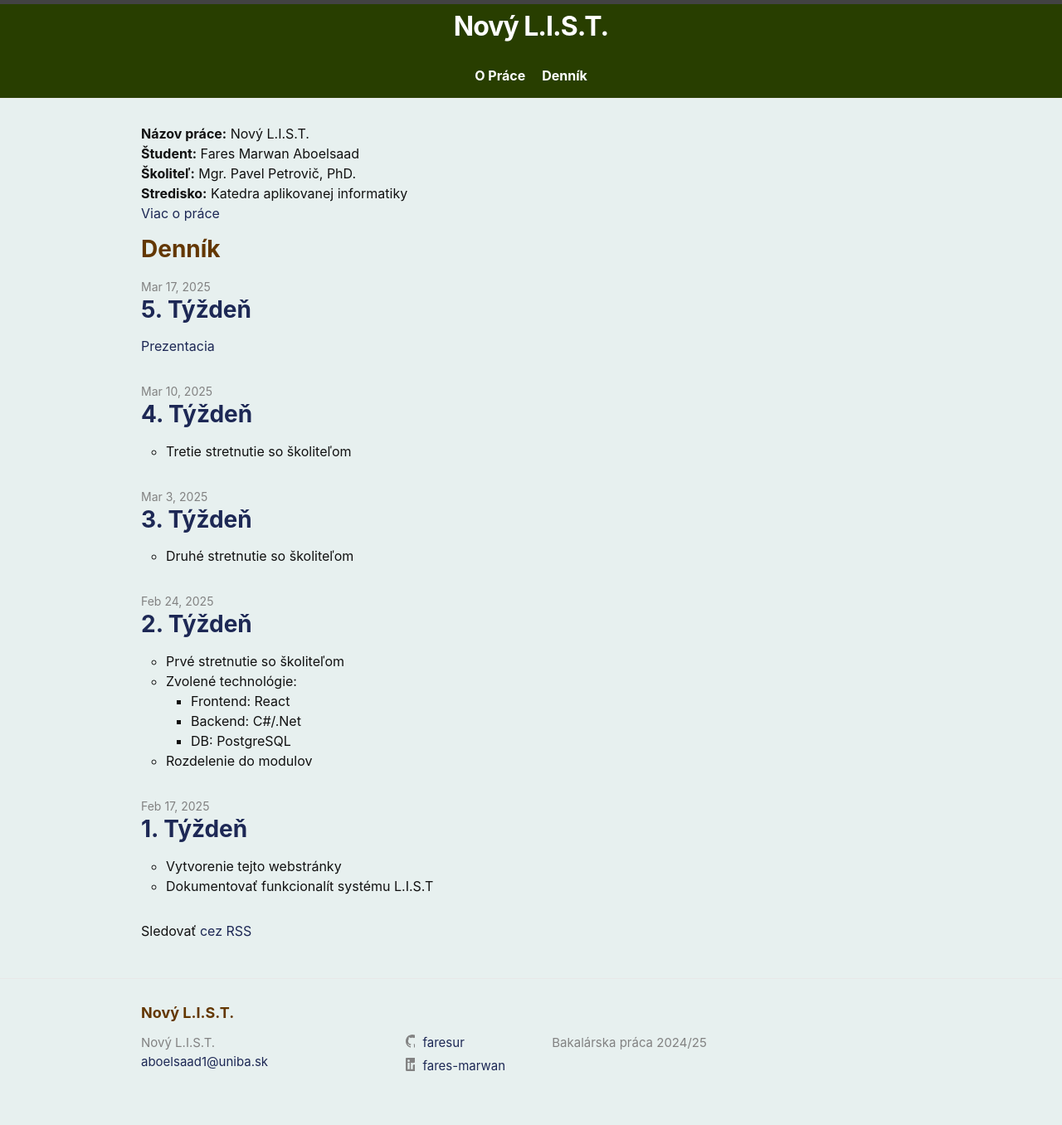
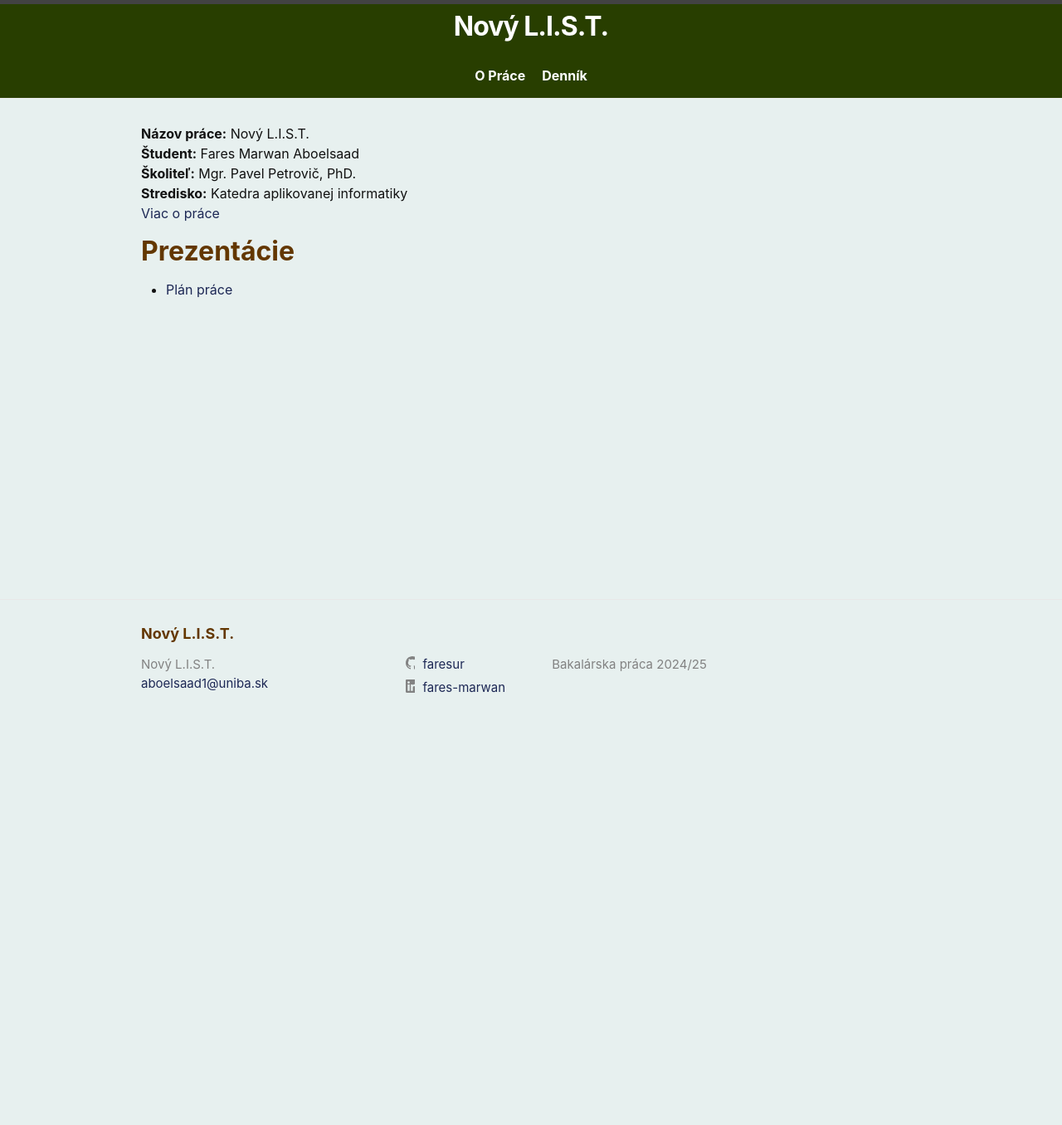
Before and after one commit to faresur/new-list-website, a Jekyll site: the page built from index.markdown, in a window 1280 px wide. Shown: the whole page at 83% size. Built offline with Jekyll 4.4.1, drawn with Linux system fonts in a browser that asks for light colours; after the commit the page ends 900 px from its top, so only the background shows below that.

```diff
--- a/_layouts/home.html
+++ b/_layouts/home.html
@@ -9,26 +9,4 @@ layout: default
 
   {{ content }}
 
-  {%- if site.posts.size > 0 -%}
-    <h2 class="post-list-heading">{{ page.list_title | default: "Denník" }}</h2>
-    <ul class="post-list">
-      {%- for post in site.posts -%}
-      <li>
-        {%- assign date_format = site.minima.date_format | default: "%b %-d, %Y" -%}
-        <span class="post-meta">{{ post.date | date: date_format }}</span>
-        <h3>
-          <a class="post-link" href="{{ post.url | relative_url }}">
-            {{ post.title | escape }}
-          </a>
-        </h3>
-        {%- if site.show_excerpts -%}
-          {{ post.excerpt }}
-        {%- endif -%}
-      </li>
-      {%- endfor -%}
-    </ul>
-
-    <p class="rss-subscribe">Sledovať <a href="{{ "/feed.xml" | relative_url }}">cez RSS</a></p>
-  {%- endif -%}
-
 </div>
--- a/_posts/2025-03-17-tyzden05.markdown
+++ b/_posts/2025-03-17-tyzden05.markdown
@@ -5,4 +5,5 @@ date:   2025-03-17 08:00:00 +0100
 categories: dennik
 ---
 
-[Prezentacia](/~aboelsaad1/assets/presentation.pdf)
+
+- Napisal som špecifikaciu LIST-u
--- a/_sass/list/_layout.scss
+++ b/_sass/list/_layout.scss
@@ -25,7 +25,7 @@
   }
 
   a:hover {
-    color: $list-brown;
+    color: lighten($list-brown, 50);
     text-transform: none !important;
   }
 
@@ -51,7 +51,7 @@
     line-height: $base-line-height;
 
     &:hover {
-      color: $list-lightgreen;
+      color: lighten($list-brown, 50);
       text-transform: none !important;
     }
 
--- a/index.markdown
+++ b/index.markdown
@@ -7,3 +7,8 @@ layout: home
 **Školiteľ:** Mgr. Pavel Petrovič, PhD.
 **Stredisko:** Katedra aplikovanej informatiky
 [Viac o práce](about)
+
+
+## Prezentácie
+
+- [Plán práce](/~aboelsaad1/assets/presentation.pdf)
```
Also changed, not shown: _posts/2025-03-24-tyzden06.markdown (added, +9 -0 lines).
